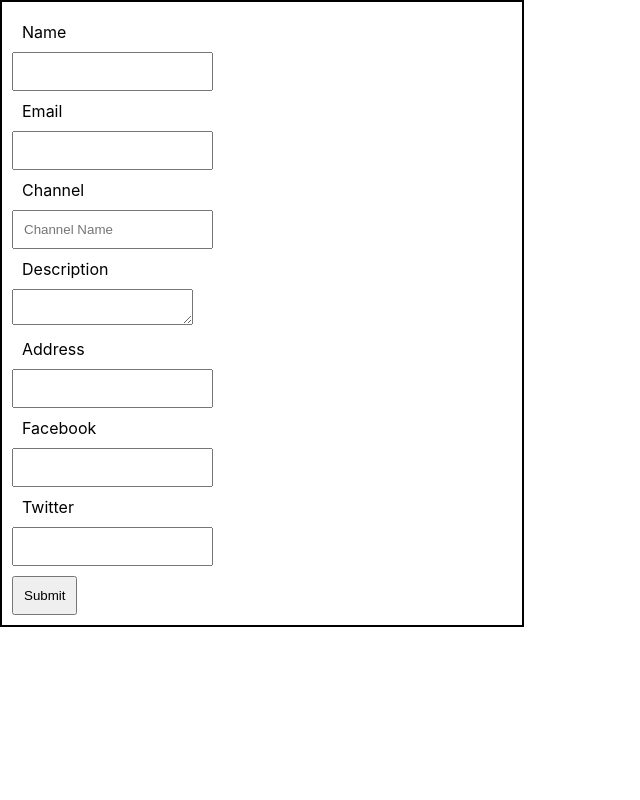
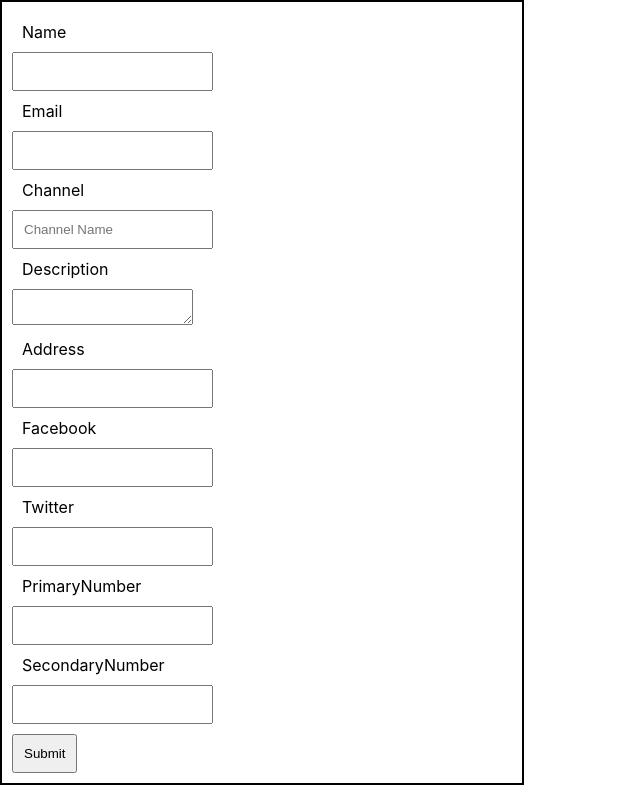
Before and after one commit to pshadikbasha/test_formik, a React (Create React App) app: page / in a window 1280 px wide. Shown: the whole page, without its empty margins (0-640 px from the left). Built offline with nearby package versions, Linux system fonts and the light colour scheme.

Commit message:
Arrays using index

```diff
--- a/src/components/formik/index.js
+++ b/src/components/formik/index.js
@@ -12,6 +12,7 @@ const initialValues = {
     facebook: "",
     twitter: "",
   },
+  phoneNumbers: ["", ""],
 };
 
 const onSubmit = (values) => {
@@ -69,6 +70,18 @@ const SignUp = () => {
         <Field type="text" id="facebook" name="social.facebook"></Field>
         <label htmlFor="twitter">Twitter</label>
         <Field type="text" id="twitter" name="social.twitter"></Field>
+        <label htmlFor="primaryPhoneNumber">PrimaryNumber</label>
+        <Field
+          name="phoneNumbers[0]"
+          type="text"
+          id="primaryPhoneNumber"
+        ></Field>
+        <label htmlFor="secondaryPhoneNumber">SecondaryNumber</label>
+        <Field
+          name="phoneNumbers[1]"
+          type="text"
+          id="secondaryPhoneNumber"
+        ></Field>
         <button type="submit">Submit</button>
       </Form>
     </Formik>
```
